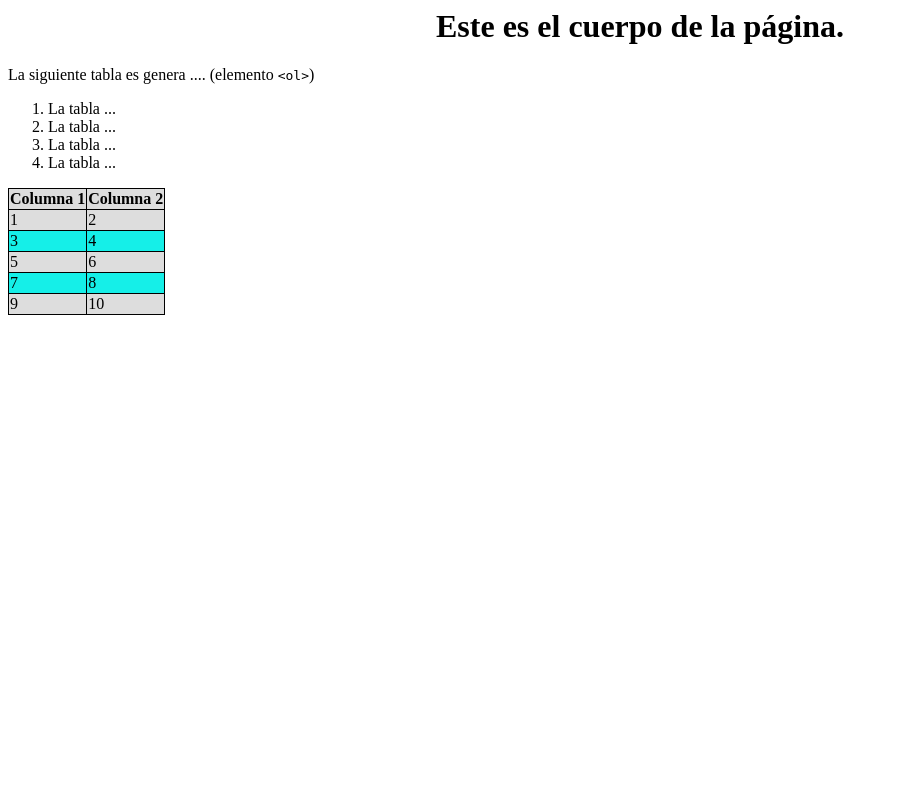
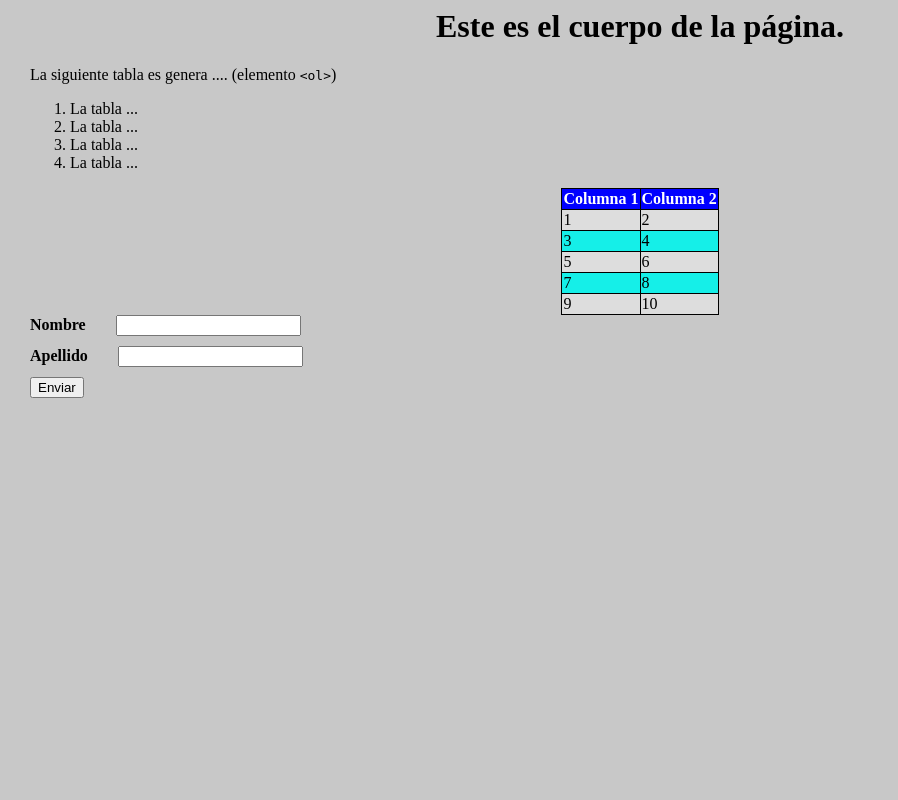
Before and after one commit to SolangeGalarza/solangegalarza_ambientesnopropietarios, a PHP site: page / in a window 1280 px wide. Shown: the whole page, without its empty margins (0-898 px from the left). Run offline with PHP 8.4, Linux system fonts and the light colour scheme.

Commit message:
Update index.php

```diff
--- a/ejercicio_clase/index.php
+++ b/ejercicio_clase/index.php
@@ -9,11 +9,42 @@ echo 'h1{
   text-align: center;
 }
 
+body{
+  background-color:#c8c8c8;
+  margin-left:30px;
+  margin-right:30px;
+}
+
+label{
+  font-weight:bold;
+
+}
+#nombre{
+  margin-left:30px;
+}
+#apellido{
+  margin-left:30px;
+}
+
+input{
+margin-bottom: 10px;
+}
+
+table{
+  margin:auto;
+}
+
 
 table, th, td{
   border: 1px solid #000000;
   border-collapse: collapse;
 }
+
+table th{
+  background-color: blue;
+  color:white;
+}
+
 
 table tr:nth-child(even){
   background-color: #15efe8;
@@ -57,10 +88,28 @@ while($i < 10){
   echo '</tr>';
 }
 
-echo '</tbody>';
 
 
 
+echo '</tbody>';
 echo '</table>';
+
+
+echo '<div class:"label">';
+
+echo'<label for="nombre">Nombre</label>';
+echo'<input name="nombre" id="nombre" type="text" />';
+
+echo'<div>';
+
+
+echo'<label for="apellido">Apellido</label>';
+echo'<input name="apellido" id="apellido" type="text" />
+        </div>';
+
+echo' <button type="button" class="enviar" >Enviar</button>';
+
+
+
 echo '</body>';
 echo '</html>';
```
